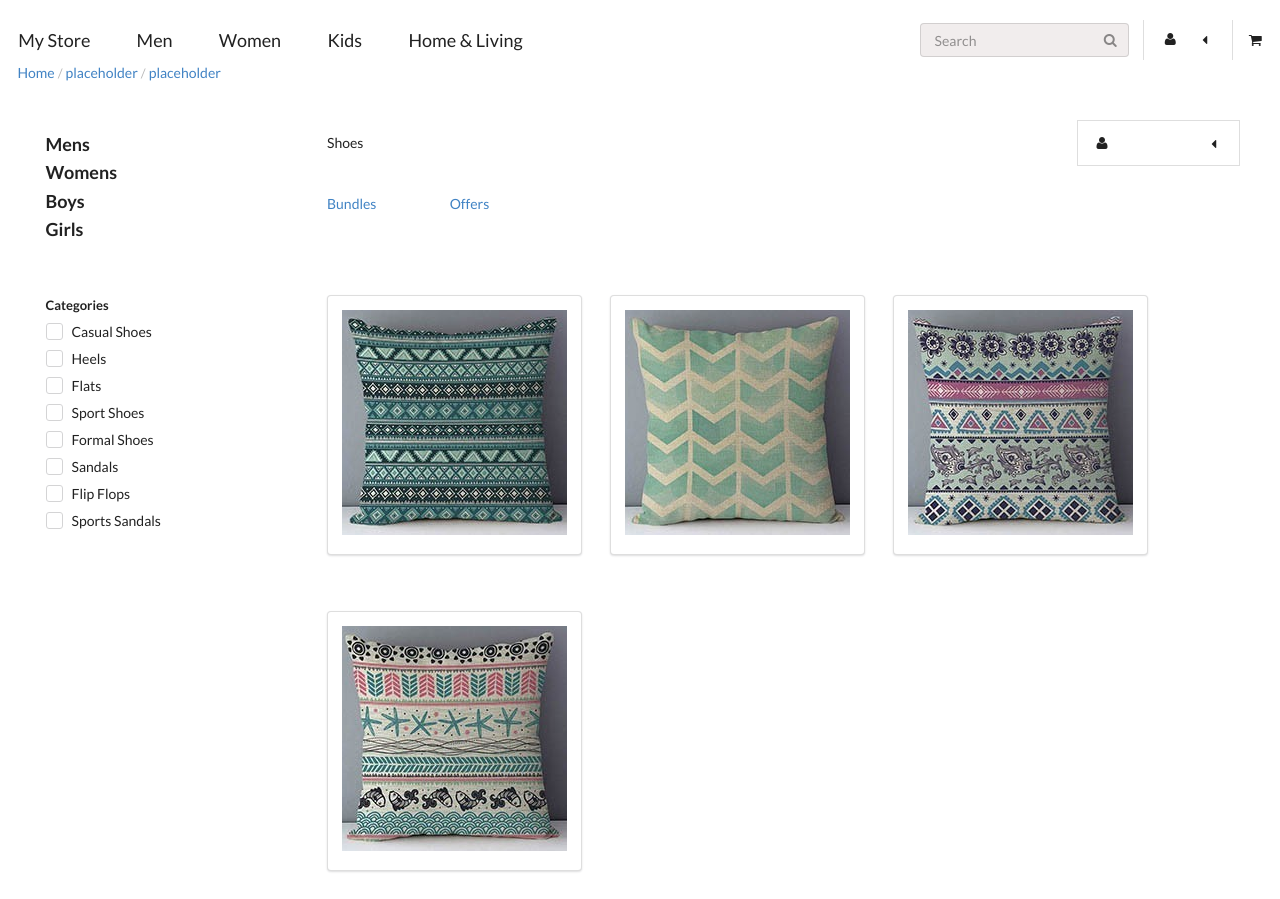
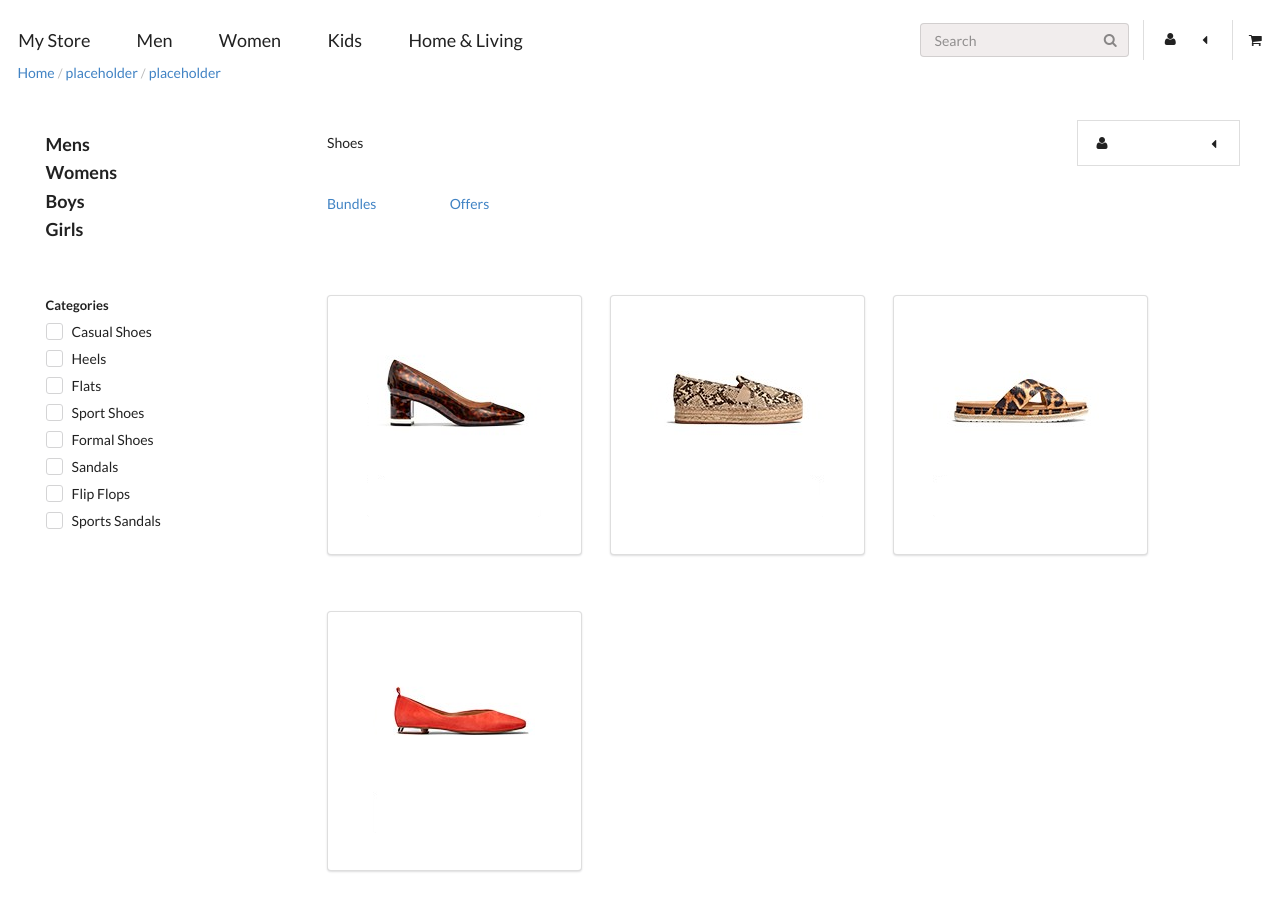
Before and after one commit to stjeandan-swc/school-three, an Angular app in the folder project-three/: page /womens in a window 1280 px wide. Before the commit this address led to /home. Shown: the top 899 px of the page. Built offline with nearby package versions, Linux system fonts and the light colour scheme.

Commit message:
worked on kids-shoes component

```diff
--- a/project-three/src/app/app.module.ts
+++ b/project-three/src/app/app.module.ts
@@ -11,6 +11,8 @@ import { InfoComponent } from './info/info.component';
 import { NavbarComponent } from './navbar/navbar.component';
 import { HomeAndLivingComponent } from './home-and-living/home-and-living.component';
 import { MensShoesComponent } from './mens-shoes/mens-shoes.component';
+import { WomensShoesComponent } from './womens-shoes/womens-shoes.component';
+import { KidsShoesComponent } from './kids-shoes/kids-shoes.component';
 
 @NgModule({
   declarations: [
@@ -22,7 +24,9 @@ import { MensShoesComponent } from './mens-shoes/mens-shoes.component';
     InfoComponent,
     NavbarComponent,
     HomeAndLivingComponent,
-    MensShoesComponent
+    MensShoesComponent,
+    WomensShoesComponent,
+    KidsShoesComponent
   ],
   imports: [
     BrowserModule,
--- /dev/null
+++ b/project-three/src/app/kids-shoes/kids-shoes.component.css
@@ -0,0 +1,10 @@
+img {
+  width: 100%;
+  max-width: 225px;
+  height: 100%;
+  max-height: 225px;
+}
+
+div.ui.segment {
+  margin: 2rem 0px;
+}
--- /dev/null
+++ b/project-three/src/app/kids-shoes/kids-shoes.component.html
@@ -0,0 +1,9 @@
+<div class="ui grid">
+  <div *ngFor="let imagePath of imagePaths">
+    <div class="sixteen wide mobile eight tablet four computer column">
+      <div class="ui segment">
+        <img src="{{ imagePath.name }}" />
+      </div>
+    </div>
+  </div>
+</div>
--- /dev/null
+++ b/project-three/src/app/kids-shoes/kids-shoes.component.ts
@@ -0,0 +1,22 @@
+import { Component, OnInit } from '@angular/core';
+
+@Component({
+  selector: 'app-kids-shoes',
+  templateUrl: './kids-shoes.component.html',
+  styleUrls: ['./kids-shoes.component.css']
+})
+export class KidsShoesComponent implements OnInit {
+
+  imagePaths = [
+    { id: 1, name: '/assets/img/kidsOne.png'},
+    { id: 2, name: '/assets/img/kidsTwo.png'},
+    { id: 3, name: '/assets/img/kidsThree.png'},
+    { id: 4, name: '/assets/img/kidsFour.png'},
+  ];
+
+  constructor() { }
+
+  ngOnInit() {
+  }
+
+}
--- a/project-three/src/app/navbar/navbar.component.html
+++ b/project-three/src/app/navbar/navbar.component.html
@@ -1,8 +1,8 @@
 <div class="ui secondary menu">
   <a class="item" routerLink="home">{{ title }}</a>
   <a class="item" routerLink="mens">Men</a>
-  <a class="item">Women</a>
-  <a class="item">Kids</a>
+  <a class="item" routerLink="womens">Women</a>
+  <a class="item" routerLink="kids">Kids</a>
   <a class="item" routerLink="home">Home & Living</a>
   <div class="right menu">
     <div class="item">
--- /dev/null
+++ b/project-three/src/app/womens-shoes/womens-shoes.component.css
@@ -0,0 +1,8 @@
+img {
+  width: 100%;
+  height: auto;
+}
+
+div.ui.segment {
+  margin: 2rem 0px;
+}
--- /dev/null
+++ b/project-three/src/app/womens-shoes/womens-shoes.component.html
@@ -0,0 +1,9 @@
+<div class="ui grid">
+  <div *ngFor="let imagePath of imagePaths">
+    <div class="sixteen wide mobile eight tablet four computer column">
+      <div class="ui segment">
+        <img src="{{ imagePath.name }}" />
+      </div>
+    </div>
+  </div>
+</div>
--- /dev/null
+++ b/project-three/src/app/womens-shoes/womens-shoes.component.ts
@@ -0,0 +1,22 @@
+import { Component, OnInit } from '@angular/core';
+
+@Component({
+  selector: 'app-womens-shoes',
+  templateUrl: './womens-shoes.component.html',
+  styleUrls: ['./womens-shoes.component.css']
+})
+export class WomensShoesComponent implements OnInit {
+
+  imagePaths = [
+    { id: 1, name: '/assets/img/WomenOne.png'},
+    { id: 2, name: '/assets/img/womenTwo.png'},
+    { id: 3, name: '/assets/img/womensThree.png'},
+    { id: 4, name: '/assets/img/womensFour.png'},
+  ];
+
+  constructor() { }
+
+  ngOnInit() {
+  }
+
+}
```
Also changed, not shown: project-three/src/app/app-routing.module.ts (+10 -0 lines), 2 other files (tests, documents, lock files or other folders).
